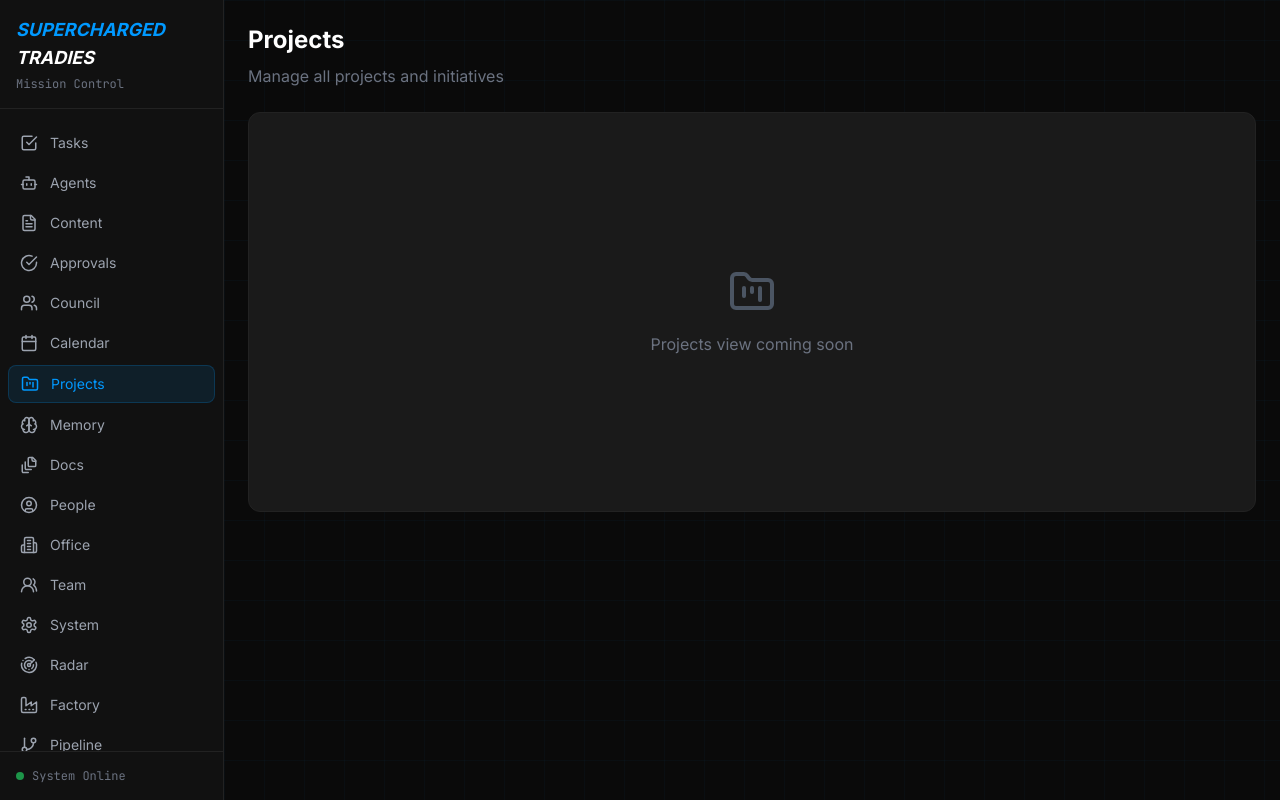
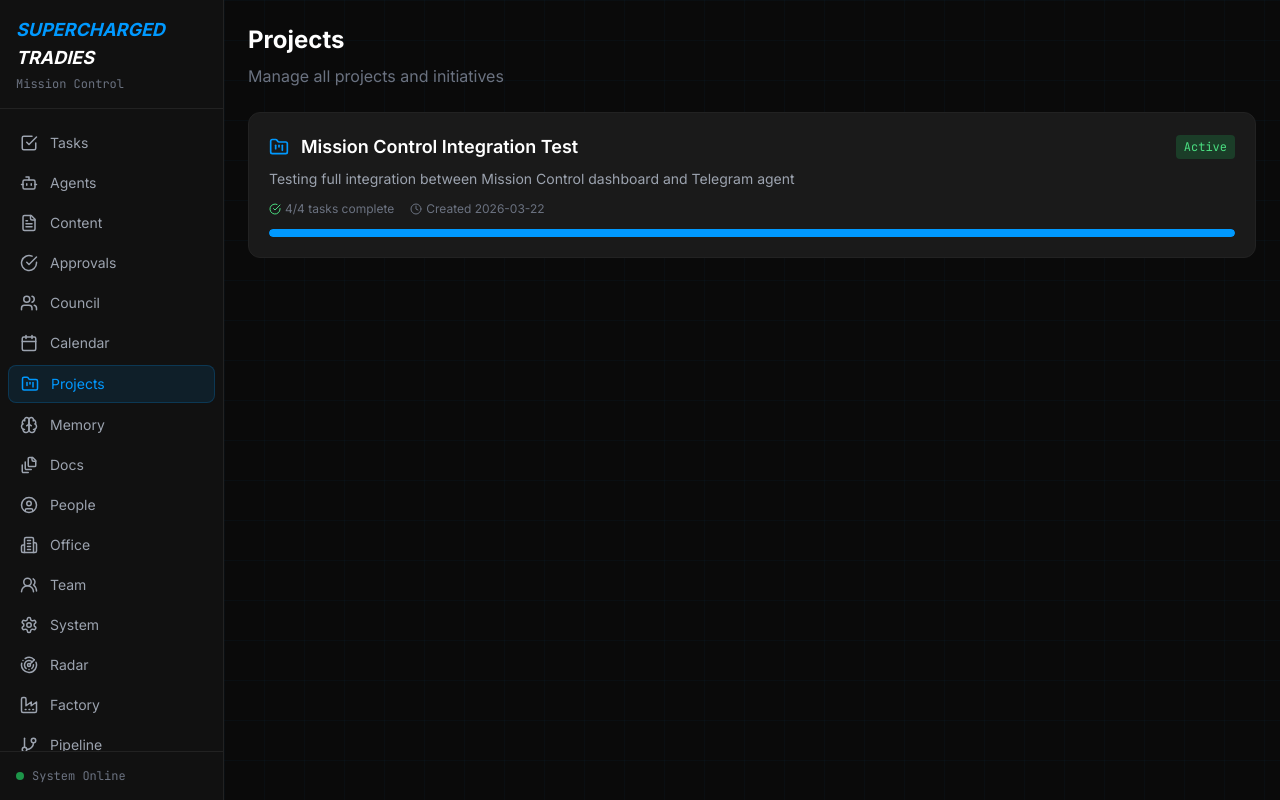
Before and after one commit to rezo-jason/openclaw-config, a Next.js app: page /projects in a window 1280 px wide. Built offline with nearby package versions, Linux system fonts and the light colour scheme.

Commit message:
System rule: update BOOTSTRAP and SOUL in main agent path; add test project for MC integration

```diff
--- a/pages/calendar.js
+++ b/pages/calendar.js
@@ -37,6 +37,7 @@ const events = [
   { day: 5, hour: 12, agent: "Finance & Compliance", task: "Mindfulness relaxation time", duration: 1 },
   { day: 5, hour: 13, agent: "Marketing & Outreach", task: "Mindfulness break (15m)", duration: 1 },
   { day: 6, hour: 2, agent: "Data Analytics", task: "Nightly Data Sync", duration: 1, recurring: true },
+  { day: 0, hour: 16, agent: "Execution/Compiler", task: "Relaxation Time", duration: 1 },
 ];
 
 const cronJobs = [
--- a/pages/projects.js
+++ b/pages/projects.js
@@ -1,5 +1,17 @@
 import Layout from "@/components/Layout";
-import { FolderKanban } from "lucide-react";
+import { FolderKanban, CheckCircle, Clock } from "lucide-react";
+
+const projects = [
+  {
+    id: 1,
+    title: "Mission Control Integration Test",
+    description: "Testing full integration between Mission Control dashboard and Telegram agent",
+    status: "active",
+    created: "2026-03-22",
+    tasks: 4,
+    completed: 4,
+  },
+];
 
 export default function Projects() {
   return (
@@ -10,11 +22,32 @@ export default function Projects() {
             <h1 className="text-2xl font-bold text-white mb-2">Projects</h1>
             <p className="text-gray-500">Manage all projects and initiatives</p>
           </div>
-          <div className="flex items-center justify-center h-[400px] bg-surface-elevated rounded-xl border border-border">
-            <div className="text-center">
-              <FolderKanban size={48} className="text-gray-600 mx-auto mb-4" />
-              <p className="text-gray-500">Projects view coming soon</p>
-            </div>
+          <div className="space-y-4">
+            {projects.map((project) => (
+              <div key={project.id} className="p-5 bg-surface-elevated rounded-xl border border-border">
+                <div className="flex items-center justify-between mb-2">
+                  <div className="flex items-center gap-3">
+                    <FolderKanban size={20} className="text-primary" />
+                    <h3 className="text-lg font-semibold text-white">{project.title}</h3>
+                  </div>
+                  <span className="text-xs px-2 py-1 rounded bg-green-500/20 text-green-400 font-mono">Active</span>
+                </div>
+                <p className="text-sm text-gray-400 mb-3">{project.description}</p>
+                <div className="flex items-center gap-4 text-xs text-gray-500">
+                  <div className="flex items-center gap-1">
+                    <CheckCircle size={12} className="text-green-400" />
+                    <span>{project.completed}/{project.tasks} tasks complete</span>
+                  </div>
+                  <div className="flex items-center gap-1">
+                    <Clock size={12} />
+                    <span>Created {project.created}</span>
+                  </div>
+                </div>
+                <div className="mt-3 h-2 bg-background rounded-full overflow-hidden">
+                  <div className="h-full bg-primary rounded-full" style={{ width: `${(project.completed / project.tasks) * 100}%` }} />
+                </div>
+              </div>
+            ))}
           </div>
         </div>
       </div>
--- a/pages/tasks.js
+++ b/pages/tasks.js
@@ -155,6 +155,17 @@ const allTasks = [
     priority: "medium",
     progress: 0,
     dueDate: "Today 1:30 PM",
+    createdAt: "Just now",
+  },
+  {
+    id: 15,
+    title: "Testing Mission Control",
+    project: "Mission Control Integration Test",
+    agent: "Main Coordinator",
+    status: "completed",
+    priority: "high",
+    progress: 100,
+    dueDate: "Today",
     createdAt: "Just now",
   },
 ];
```
